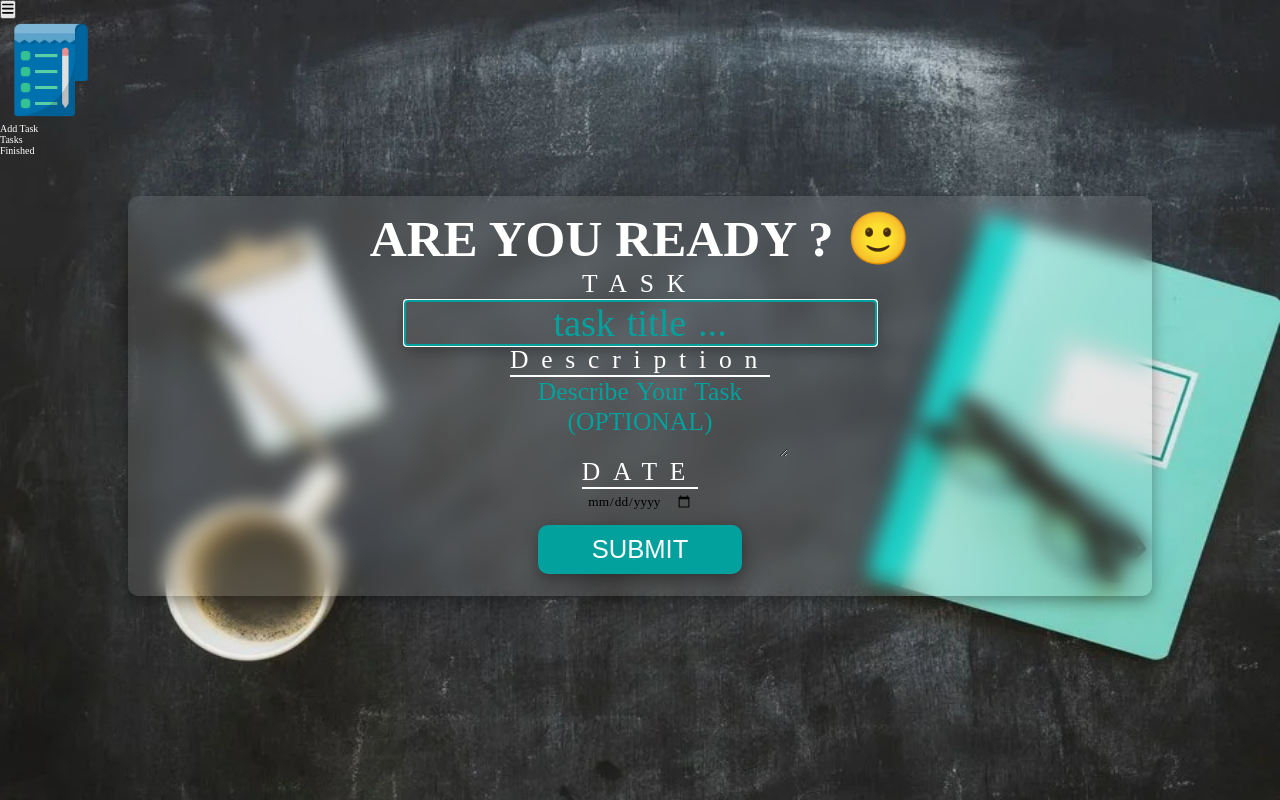
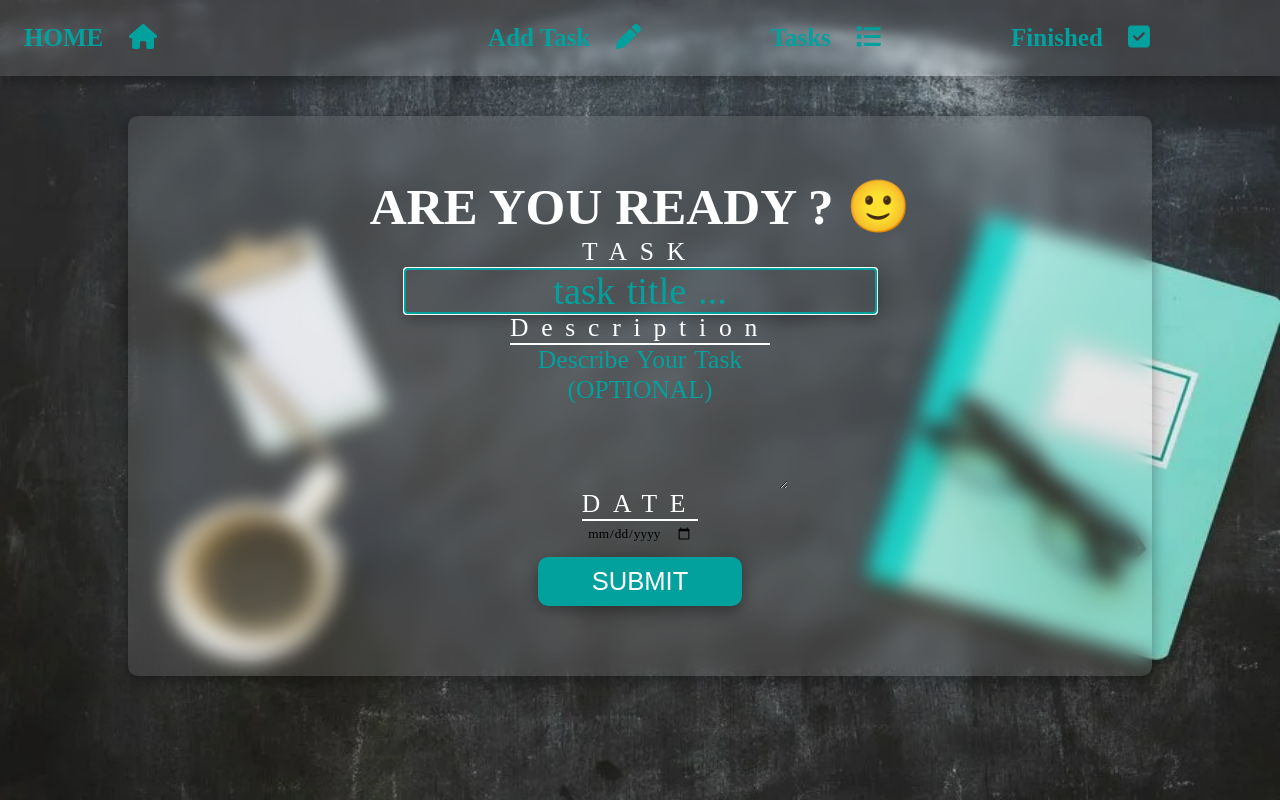
Before and after one commit to SorenaSalehi/TO-DO-Advance, a React (Vite) app: page /form in a window 1280 px wide. Built offline with nearby package versions, Linux system fonts and the light colour scheme; a web font is replaced by a local one.

Commit message:
responsive finished

```diff
--- a/src/Context/TodoContext.jsx
+++ b/src/Context/TodoContext.jsx
@@ -17,6 +17,7 @@ const initialState = {
   isLoading: true,
   tasks: getLocaleTasks(),
   finishedTasks: getFinishedTasks(),
+  isSidebarHidden: true,
 };
 
 function reducer(state, action) {
@@ -25,7 +26,7 @@ function reducer(state, action) {
       return { ...state, isLoading: true };
 
     case "loaded":
-      return { ...state, isLoading: false };
+      return { ...state, isLoading: false};
 
     case "formSubmitted":
       return {
@@ -50,6 +51,18 @@ function reducer(state, action) {
           (task) => task.id !== action.payload
         ),
       };
+
+    case "sidebarBtnEvent":
+      return {
+        ...state,
+        isSidebarHidden: state.isSidebarHidden ? false : true,
+      };
+
+    case "closeSidebar":
+      return {
+        ...state,
+        isSidebarHidden: !state.isSidebarHidden ? true : state.isSidebarHidden,
+      };
   }
 }
 
@@ -57,11 +70,10 @@ function reducer(state, action) {
 const todoContext = createContext();
 
 function TodoProvider({ children }) {
-  const [{ tasks, finishedTasks, isLoading }, dispatch] = useReducer(
-    reducer,
-    initialState
-  );
+  const [{ tasks, finishedTasks, isLoading, isSidebarHidden }, dispatch] =
+    useReducer(reducer, initialState);
 
+  console.log(isSidebarHidden);
   //set task to locale
   useEffect(() => {
     function setLocaleTask() {
@@ -83,7 +95,14 @@ function TodoProvider({ children }) {
   }
   return (
     <todoContext.Provider
-      value={{ dispatch, isLoading, tasks, finishedTasks, handleLoading }}
+      value={{
+        dispatch,
+        isLoading,
+        tasks,
+        finishedTasks,
+        isSidebarHidden,
+        handleLoading,
+      }}
     >
       {children}
     </todoContext.Provider>
--- a/src/component/AppNav/AppNav.jsx
+++ b/src/component/AppNav/AppNav.jsx
@@ -1,15 +1,30 @@
-import React, { useState } from "react";
+import React, { useEffect, useState } from "react";
 import { NavLink } from "react-router-dom";
 import { FontAwesomeIcon } from "@fortawesome/react-fontawesome";
 import { faBars } from "@fortawesome/free-solid-svg-icons";
+import { faHouse } from "@fortawesome/free-solid-svg-icons";
+import { faPen } from "@fortawesome/free-solid-svg-icons/faPen";
+import { faList } from "@fortawesome/free-solid-svg-icons";
+import { faSquareCheck } from "@fortawesome/free-solid-svg-icons";
 
 import styles from "./AppNav.module.css";
+import { useTodo } from "../../Context/TodoContext";
 
 export default function AppNav() {
-  const [isHidden, setIsHidden] = useState(true);
+  // const [isHidden, setIsHidden] = useState(true);
+  const { isSidebarHidden, dispatch } = useTodo();
+
+  const [width, setWidth] = useState(window.innerWidth);
+
+  const phoneScreen = width <= 450;
+  console.log(width, phoneScreen);
+  useEffect(() => {
+    setWidth(window.innerWidth);
+  }, []);
 
   function handleSidebar() {
-    setIsHidden((hidden) => !hidden);
+    // setIsHidden((hidden) => !hidden);
+    dispatch({ type: "sidebarBtnEvent" });
   }
 
   return (
@@ -17,21 +32,48 @@ export default function AppNav() {
       <button className={styles.sidebarBtn} onClick={handleSidebar}>
         <FontAwesomeIcon className={styles.sidebar} icon={faBars} />
       </button>
-      <nav className={isHidden ? styles.hidden : styles.AppNav}>
+      <nav
+        className={
+          !phoneScreen
+            ? styles.AppNav
+            : isSidebarHidden
+            ? styles.hidden
+            : styles.AppNav
+        }
+        onClick={() => dispatch({type:"closeSidebar"})}
+      >
         <div className={styles.logo}>
           <NavLink to="/">
-            <img loading="lazy" alt="todo-logo" src="/logo.webp"></img>
+            HOME
+            <span>
+              <FontAwesomeIcon icon={faHouse} />
+            </span>
           </NavLink>
         </div>
         <ul>
           <li>
-            <NavLink to="/form">Add Task</NavLink>
+            <NavLink to="/form">
+              Add Task{" "}
+              <span>
+                <FontAwesomeIcon icon={faPen} />
+              </span>
+            </NavLink>
           </li>
           <li>
-            <NavLink to="/tasks">Tasks</NavLink>
+            <NavLink to="/tasks">
+              Tasks
+              <span>
+                <FontAwesomeIcon icon={faList} />
+              </span>
+            </NavLink>
           </li>
           <li>
-            <NavLink to="/finished">Finished</NavLink>
+            <NavLink to="/finished">
+              Finished
+              <span>
+                <FontAwesomeIcon icon={faSquareCheck} />
+              </span>
+            </NavLink>
           </li>
         </ul>
       </nav>
--- a/src/component/AppNav/AppNav.module.css
+++ b/src/component/AppNav/AppNav.module.css
@@ -2,7 +2,7 @@
 
 .AppNav a {
   text-decoration: none;
-  color: var(--light-color);
+  color: var(--main-font-color);
   font-size: 2.5rem;
   transition: all 0.8s;
 }
@@ -26,11 +26,22 @@
   font-optical-sizing: auto;
   font-weight: 700;
   font-style: normal;
+  z-index: 2;
+}
+
+
+.sidebarBtn {
+  display: none;
+}
+
+.AppNav span{
+  margin: 0 2dvw;
 }
 
 .logo {
-  width: 8dvw;
+  display: flex;
   text-align: center;
+  padding: 3dvh;
 }
 .logo img {
   width: 100%;
@@ -53,9 +64,10 @@
     flex-direction: column;
     justify-content: flex-start;
     align-items: center;
-    width: 40%;
+    width: 60%;
     height: 100dvh;
     left: 0;
+    background-color: var(--dark-color);
     transition: all 0.2s;
     z-index: 4;
   }
@@ -63,6 +75,7 @@
     display: none;
   }
   .sidebarBtn {
+    display: block;
     position: absolute;
     left: 4dvw;
     top: 2dvh;
@@ -71,7 +84,7 @@
     background-color: var(--dark-color);
     box-shadow: rgba(0, 0, 0, 0.35) 0px 5px 15px;
     border-radius: 2rem;
-    z-index: 5;
+    z-index: 10;
   }
   .sidebar {
     color: var(--main-font-color);
@@ -80,7 +93,7 @@
     flex-direction: column;
   }
   .logo {
-    width: 15dvw;
+
     margin-top: 15dvh;
   }
   .AppNav li a {
--- a/src/index.css
+++ b/src/index.css
@@ -73,3 +73,9 @@ a {
   background-position: center;
   background-size: cover;
 }
+
+@media screen and (max-width:450px) {
+  .taskBtn{
+    font-size: 6dvw;
+  }
+}
--- a/src/pages/Form/Form.module.css
+++ b/src/pages/Form/Form.module.css
@@ -7,7 +7,7 @@
   flex-direction: column;
   justify-content: center;
   align-items: center;
-  height: 50dvh;
+  height: 70dvh;
   margin: 5dvh 10dvw;
   border-radius: 1rem;
   color: var(--light-color);
@@ -47,7 +47,7 @@
 }
 
 .form .desc {
-  height: 10dvh;
+  height: 18dvh;
   text-align: center;
   font-size: 2dvw;
   font-family: "Edu AU VIC WA NT Guides", cursive;
@@ -97,6 +97,7 @@
   .form{
     position: absolute;
     top: 10dvh;
+    justify-content: space-around;
   }
   .form .task{
     font-size: 6dvw;
--- a/src/pages/Layout/Layout.jsx
+++ b/src/pages/Layout/Layout.jsx
@@ -4,14 +4,21 @@ import styles from "./Layout.module.css";
 import { useTodo } from "../../Context/TodoContext";
 
 export default function Layout({ children }) {
-  const { isLoading, dispatch, handleLoading } = useTodo();
+  const { isLoading, dispatch, isSidebarHidden, handleLoading } = useTodo();
 
   useEffect(() => {
     dispatch({ type: "loading" });
   }, []);
 
   return (
-    <div className={styles.layout}>
+    <div
+      className={styles.layout}
+      onClick={(e) =>
+        e.target.className !== "_AppNav_1cr1e_5" &&
+        !isSidebarHidden &&
+        dispatch({ type: "closeSidebar" })
+      }
+    >
       {/* //responsive bg */}
       <picture>
         <source
--- a/src/pages/Tasks/Tasks.jsx
+++ b/src/pages/Tasks/Tasks.jsx
@@ -43,7 +43,7 @@ export default function Tasks() {
           )}
           {tasksNum === 0 && (
             <>
-              <h1 className={styles.tasksNum}>Start to Add Task</h1>
+              <h1 className={styles.tasksNum}>NO TASK</h1>
               <button className={`btn ${styles.startBtn}`}>
                 <Link to="/form">Add Task</Link>
               </button>
--- a/src/pages/TasksFinished/TasksFinished.jsx
+++ b/src/pages/TasksFinished/TasksFinished.jsx
@@ -43,7 +43,7 @@ export default function TasksFinished() {
           )}
           {finishedTasks.length === 0 && (
             <>
-              <h1 className={styles.finishedNum}>Start to finish your tasks</h1>
+              <h1 className={styles.finishedNum}>NO TASKS FINISHED</h1>
               <button className={`btn ${styles.startBtn}`}>
                 <Link to="/form">Add Task</Link>
               </button>
```
